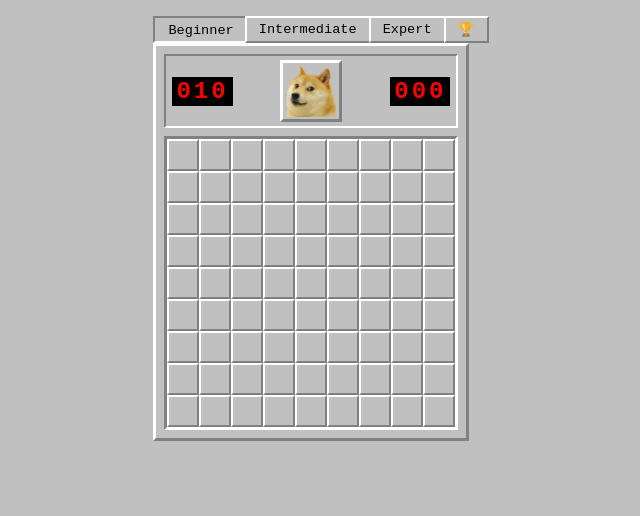
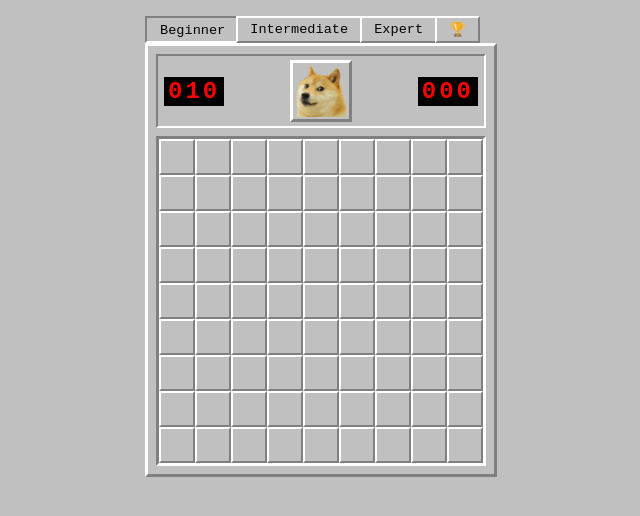
Before and after one commit to saltybot/dogesniffer, a website built with Vite: page frontend/index.html in a window 1280 px wide. Shown: the whole page, without its empty margins (319-959 px from the left). Built offline with nearby package versions, Linux system fonts and the light colour scheme; what dogesniffer-core would draw is missing.

Commit message:
Make beginner cells bigger so leaderboards icon doesn't overlap

```diff
--- a/frontend/src/main.ts
+++ b/frontend/src/main.ts
@@ -51,6 +51,12 @@ const WIN_PHRASE_COUNT: Record<Difficulty, number> = {
   beginner:     6,
   intermediate: 9,
   expert:       12,
+};
+
+const CELL_SIZE: Record<Difficulty, number> = {
+  beginner:     36,
+  intermediate: 32,
+  expert:       32,
 };
 
 let game: Game;
@@ -120,7 +126,9 @@ function stopTimer() {
 // ── Board rendering ──────────────────────────────────────────────────────────
 function buildBoard(width: number, height: number) {
   const el = boardEl();
-  el.style.gridTemplateColumns = `repeat(${width}, 32px)`;
+  const cellPx = CELL_SIZE[difficulty];
+  el.style.setProperty('--cell-size', `${cellPx}px`);
+  el.style.gridTemplateColumns = `repeat(${width}, ${cellPx}px)`;
   el.innerHTML = '';
 
   for (let y = 0; y < height; y++) {
--- a/frontend/src/style.css
+++ b/frontend/src/style.css
@@ -139,8 +139,8 @@ body.tauri {
 
 /* ── Cells ───────────────────────────────────────────────────────────────── */
 .cell {
-  width: 32px;
-  height: 32px;
+  width: var(--cell-size, 32px);
+  height: var(--cell-size, 32px);
   display: flex;
   align-items: center;
   justify-content: center;
```
